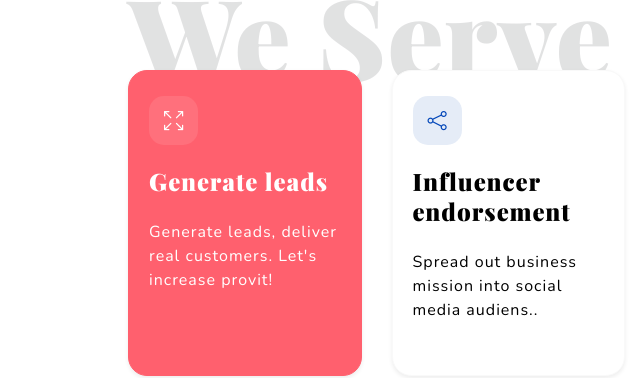
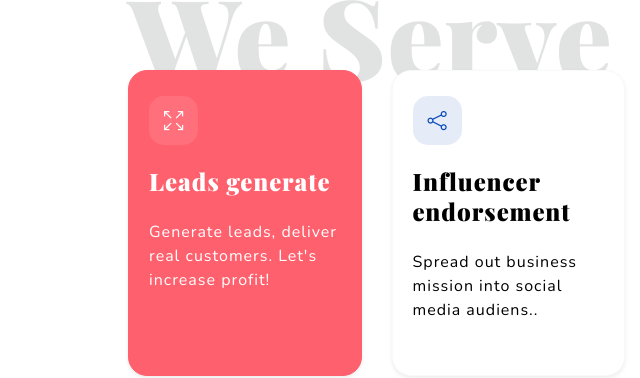
Before and after one commit to KontenaIndonesia/g89, a plain HTML site: page index.html in a window 1280 px wide. Shown: the part 948-1326 px from the top of the page, 0-640 px from the left. Drawn offline with nearby package versions, Linux system fonts and the light colour scheme; a script that the page names is missing.

Commit message:
Update index.html

```diff
--- a/index.html
+++ b/index.html
@@ -94,8 +94,8 @@
             <div class="row justify-content-center" style="margin-top: -4%;">
                 <div class="col-sm-12 col-md-6 col-lg-4 col-xl-3 border-12" style="padding-bottom: 30px;">
                     <div class="shadow-sm border-12 border-1-FF606E" style="padding: 40px 20px;background-color: #FF606E;height: 306.667px;"><i class="icon-size-fullscreen border-0 border-15" style="background-color: #FF707C;color: rgb(255,255,255);padding: 15px;font-size: 1.2em;"></i>
-                        <h3 style="font-size: 1.5em;color: #ffffff;font-family: 'Playfair Display', serif;letter-spacing: 1px;margin-top: 30px;line-height: 30px;font-weight: 700;margin-bottom: 1em;">Generate leads</h3>
-                        <p style="color: #ffffff;font-size: 1em;font-family: Nunito, sans-serif;letter-spacing: 1px;">Generate leads, deliver real customers. Let's increase provit!</p>
+                        <h3 style="font-size: 1.5em;color: #ffffff;font-family: 'Playfair Display', serif;letter-spacing: 1px;margin-top: 30px;line-height: 30px;font-weight: 700;margin-bottom: 1em;">Leads generate</h3>
+                        <p style="color: #ffffff;font-size: 1em;font-family: Nunito, sans-serif;letter-spacing: 1px;">Generate leads, deliver real customers. Let's increase profit!</p>
                     </div>
                 </div>
                 <div class="col-sm-12 col-md-6 col-lg-4 col-xl-3 border-12" style="padding-bottom: 30px;">
```
